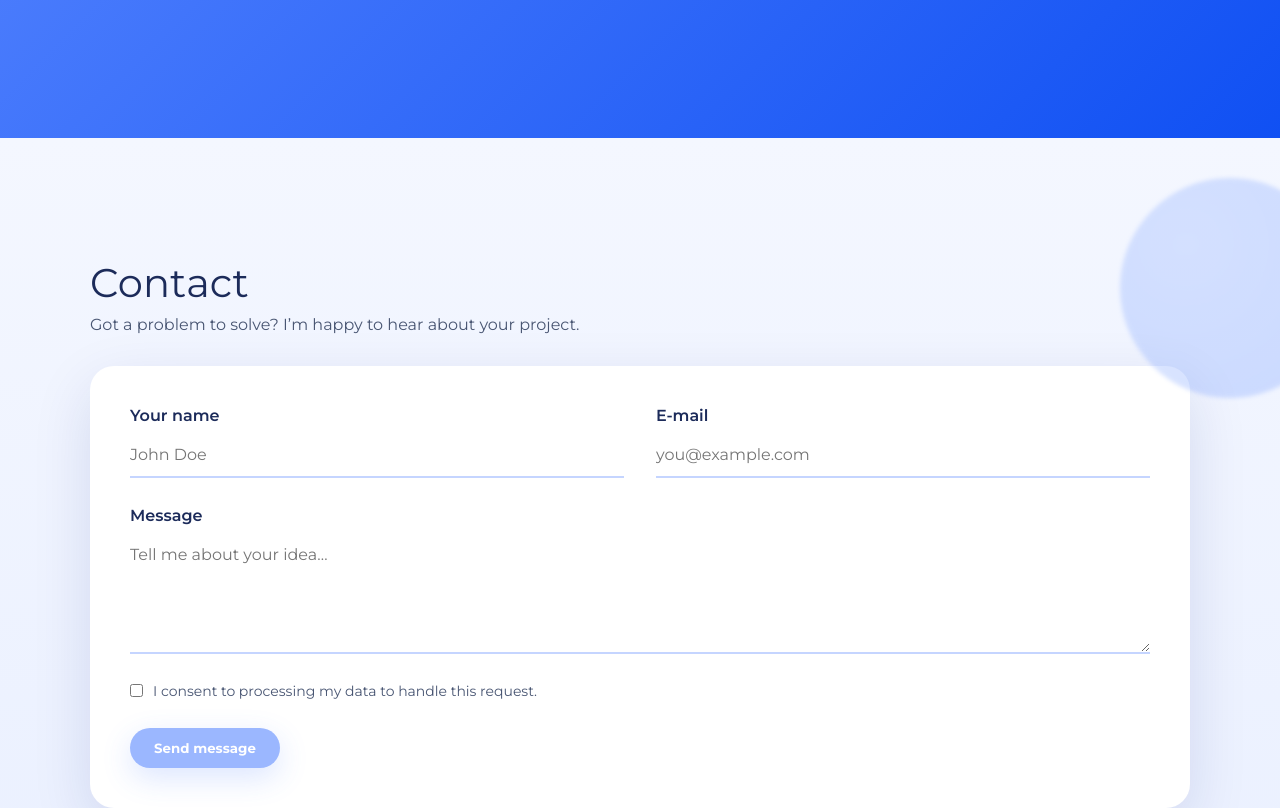
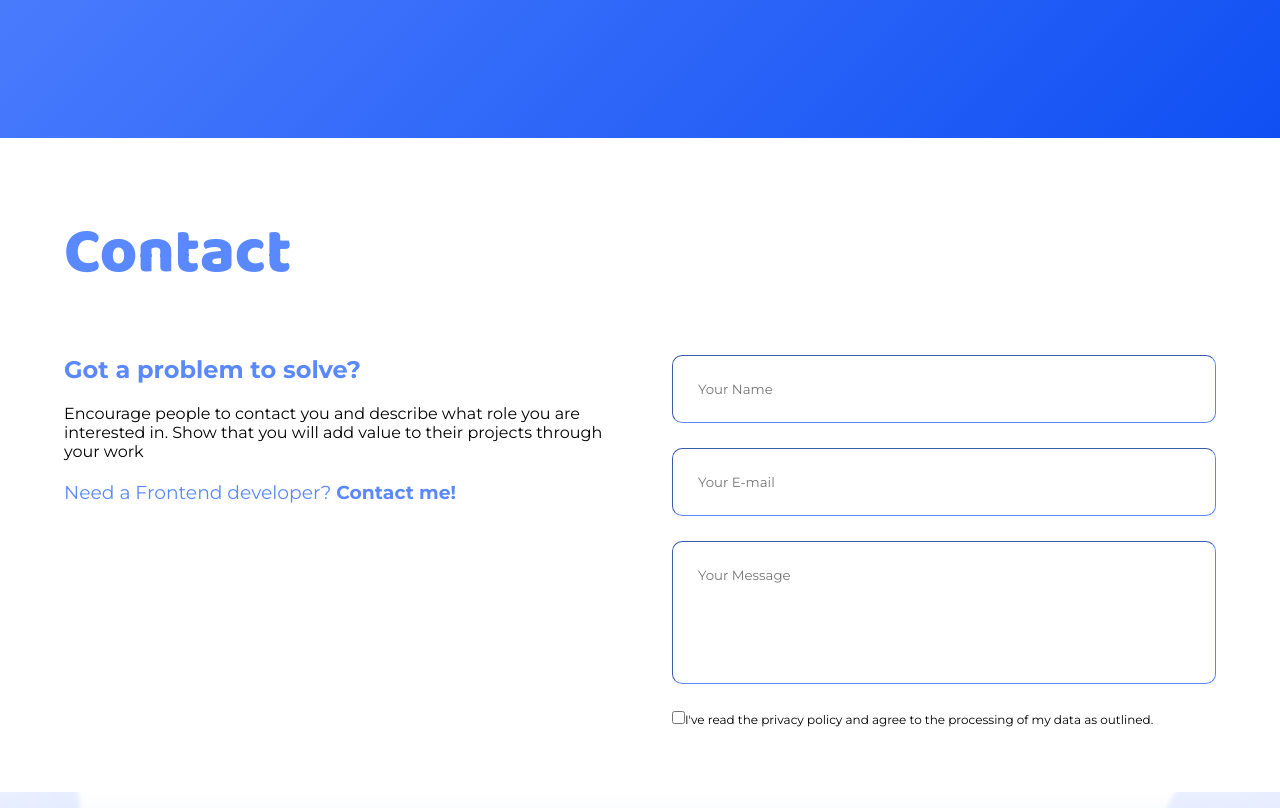
Before and after one commit to P-Hoffmann98/Portfolio, an Angular app: page / in a window 1280 px wide. Shown: the part 3740-4548 px from the top of the page. Built offline with nearby package versions, Linux system fonts and the light colour scheme.

Commit message:
renewed the contact section

```diff
--- a/src/app/contact/contact.component.html
+++ b/src/app/contact/contact.component.html
@@ -1,74 +1,47 @@
-<section id="contact" class="contact-section">
-  <div class="contact-decor decor-1"></div>
-  <div class="contact-decor decor-2"></div>
+<div class="contact">
+  <h1>Contact</h1>
+  <div class="contact-container">
+    <div class="contact-left">
+      <h2>Got a problem to solve?</h2>
+      <p>
+        Encourage people to contact you and describe what role you are
+        interested in. Show that you will add value to their projects through
+        your work
+      </p>
+      <h3>Need a Frontend developer? <b>Contact me!</b></h3>
+    </div>
+    <div class="contact-right">
+      <form class="contactForm" id="contactForm">
+        <input
+          class="contactInputsName"
+          type="text"
+          id="name"
+          placeholder="Your Name"
+          required
+        />
+        <input
+          class="contactInputsEmail"
+          type="text"
+          id="email"
+          placeholder="Your E-mail"
+          required
+        />
+        <input
+          class="contactInputsMessage"
+          type="text"
+          id="message"
+          placeholder="Your Message"
+          required
+        />
 
-  <div class="container">
-    <header class="section-head">
-      <h2>Contact</h2>
-      <p class="lede">
-        Got a problem to solve? I’m happy to hear about your project.
-      </p>
-    </header>
-
-    <div class="form-wrap">
-      <form class="contact-form" [formGroup]="form" (ngSubmit)="onSubmit()">
-        <label class="field">
-          <span class="label">Your name</span>
-          <input type="text" formControlName="name" placeholder="John Doe" />
-          <small
-            class="error"
-            *ngIf="submitted && form.controls['name'].invalid"
-            >Name is required.</small
+        <div class="contact-checkbox">
+          <input type="checkbox" id="privacy" required />
+          <label class="privacy-label" for="privacy"
+            >I've read the privacy policy and agree to the processing of my data
+            as outlined.</label
           >
-        </label>
-
-        <label class="field">
-          <span class="label">E-mail</span>
-          <input
-            type="email"
-            formControlName="email"
-            placeholder="you@example.com"
-          />
-          <small
-            class="error"
-            *ngIf="submitted && form.controls['email'].invalid"
-            >Valid e-mail required.</small
-          >
-        </label>
-
-        <label class="field">
-          <span class="label">Message</span>
-          <textarea
-            rows="5"
-            formControlName="message"
-            placeholder="Tell me about your idea…"
-          ></textarea>
-          <small
-            class="error"
-            *ngIf="submitted && form.controls['message'].invalid"
-            >Min. 10 characters.</small
-          >
-        </label>
-
-        <label class="privacy">
-          <input type="checkbox" formControlName="privacy" />
-          <span>I consent to processing my data to handle this request.</span>
-        </label>
-        <small
-          class="error"
-          *ngIf="submitted && form.controls['privacy'].invalid"
-          >Please accept.</small
-        >
-
-        <button class="btn" type="submit" [disabled]="form.invalid || sending">
-          {{ sending ? "Sending…" : "Send message" }}
-        </button>
-
-        <p class="status success" *ngIf="success">
-          Message prepared in your mail client.
-        </p>
-        <p class="status error" *ngIf="error">{{ error }}</p>
+        </div>
       </form>
     </div>
   </div>
-</section>
+</div>
--- a/src/app/contact/contact.component.scss
+++ b/src/app/contact/contact.component.scss
@@ -1,160 +1,56 @@
-.contact-section {
-  position: relative;
-  overflow: hidden;
-  padding: 120px 0;
-  background: linear-gradient(180deg, #f4f7ff 0%, #eaf0ff 100%);
+h1 {
+  font-size: 64px;
+  margin-bottom: 50px;
 }
 
-.container {
-  width: min(1100px, calc(100% - 100px));
-  margin: 0 auto;
+h2 {
+  font-weight: 700;
+  color: #5988ff;
+  margin-bottom: 20px;
 }
 
-.section-head {
-  text-align: left;
-  margin-bottom: 32px;
-}
-.section-head h2 {
-  font-size: clamp(28px, 4vw, 40px);
-  margin: 0 0 8px 0;
-  color: #1c2b5a;
-}
-.section-head .lede {
-  color: #485572;
-  margin: 0;
+h3 {
+  color: #5988ff;
+  font-weight: 400;
+  margin-top: 20px;
 }
 
-.form-wrap {
-  background: #fff;
-  border-radius: 24px;
-  box-shadow: 0 20px 60px rgba(0, 34, 120, 0.12);
-  padding: clamp(20px, 4vw, 40px);
+.contact {
+  padding: 5vw;
+  display: flex;
+  flex-direction: column;
 }
 
-.contact-form {
-  display: grid;
-  grid-template-columns: 1fr 1fr;
-  gap: 28px 32px;
+.contact-container {
+  display: flex;
+}
+.contact-left {
+  width: 50%;
+  padding-right: 5vw;
+}
+.contact-right {
+  width: 50%;
+}
+.contactForm {
+  display: flex;
+  flex-direction: column;
+}
+.contactInputsName,
+.contactInputsEmail {
+  padding: 25px;
+  border-radius: 10px;
+  border-color: #5988ff;
+  margin-bottom: 25px;
+  border-width: 1px;
+}
+.contactInputsMessage {
+  padding: 25px 25px 100px 25px;
+  margin-bottom: 25px;
+  border-radius: 10px;
+  border-color: #5988ff;
+  border-width: 1px;
 }
 
-.field {
-  display: grid;
-  gap: 10px;
+.privacy-label {
+  font-size: 12px;
 }
-/* make message full width */
-.field:nth-of-type(3) {
-  grid-column: 1 / -1;
-}
-
-.label {
-  font-weight: 600;
-  color: #1c2b5a;
-}
-
-input[type="text"],
-input[type="email"],
-textarea {
-  background: transparent;
-  border: none;
-  border-bottom: 2px solid rgba(89, 136, 255, 0.35);
-  padding: 10px 4px 12px 0;
-  font-size: 16px;
-  color: #21304f;
-  border-radius: 0;
-  outline: none;
-  transition: border-color 0.15s ease, box-shadow 0.15s ease;
-}
-textarea {
-  resize: vertical;
-}
-
-input:focus,
-textarea:focus {
-  border-bottom-color: #5988ff;
-  box-shadow: 0 4px 0 -2px rgba(89, 136, 255, 0.35);
-}
-
-.error {
-  color: #d33a2c;
-  font-size: 12px;
-  line-height: 1.2;
-}
-
-.privacy {
-  grid-column: 1 / -1;
-  display: flex;
-  align-items: start;
-  gap: 10px;
-  font-size: 14px;
-  color: #485572;
-}
-.privacy input {
-  transform: translateY(2px);
-}
-
-.btn {
-  grid-column: 1 / span 1;
-  justify-self: start;
-  background: #5988ff;
-  color: #fff;
-  border: none;
-  padding: 12px 24px;
-  border-radius: 999px;
-  font-weight: 700;
-  cursor: pointer;
-  box-shadow: 0 10px 30px rgba(89, 136, 255, 0.35);
-  transition: transform 0.05s ease, background 0.15s ease;
-}
-.btn:hover {
-  background: #3c72ff;
-}
-.btn:active {
-  transform: translateY(1px);
-}
-.btn:disabled {
-  opacity: 0.6;
-  cursor: not-allowed;
-}
-
-.status {
-  grid-column: 1 / -1;
-  margin: 0;
-  font-size: 14px;
-}
-.status.success {
-  color: #0a7f2e;
-}
-.status.error {
-  color: #d33a2c;
-}
-
-/* floating decorative circles */
-.contact-decor {
-  position: absolute;
-  border-radius: 50%;
-  background: radial-gradient(circle at 30% 30%, #7aa1ff, #5988ff);
-  opacity: 0.25;
-  filter: blur(2px);
-  pointer-events: none;
-}
-.decor-1 {
-  width: 220px;
-  height: 220px;
-  top: 40px;
-  right: -60px;
-}
-.decor-2 {
-  width: 140px;
-  height: 140px;
-  bottom: -40px;
-  left: -30px;
-}
-
-@media (max-width: 900px) {
-  .contact-form {
-    grid-template-columns: 1fr;
-  }
-  .btn {
-    grid-column: 1 / -1;
-  }
-}
```
